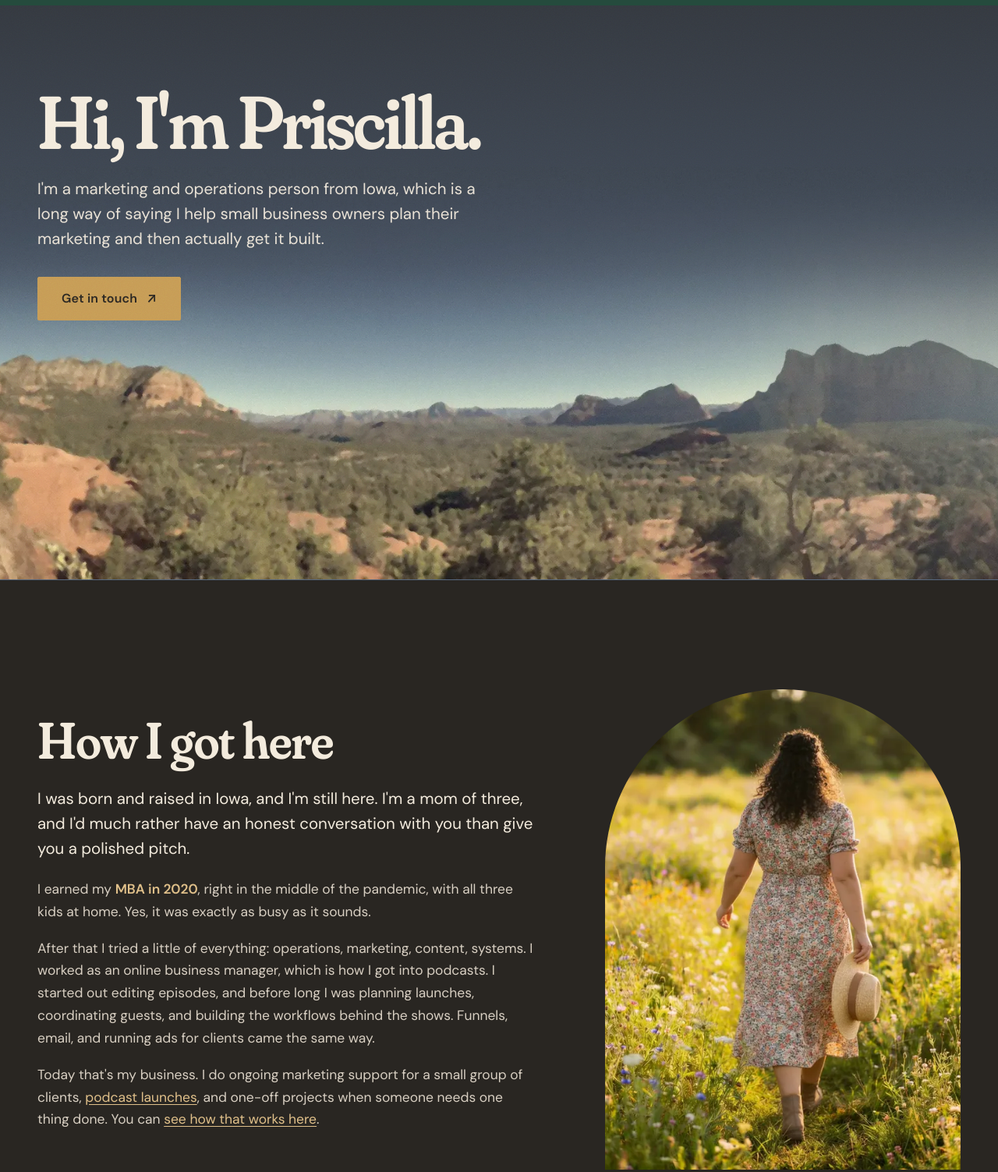
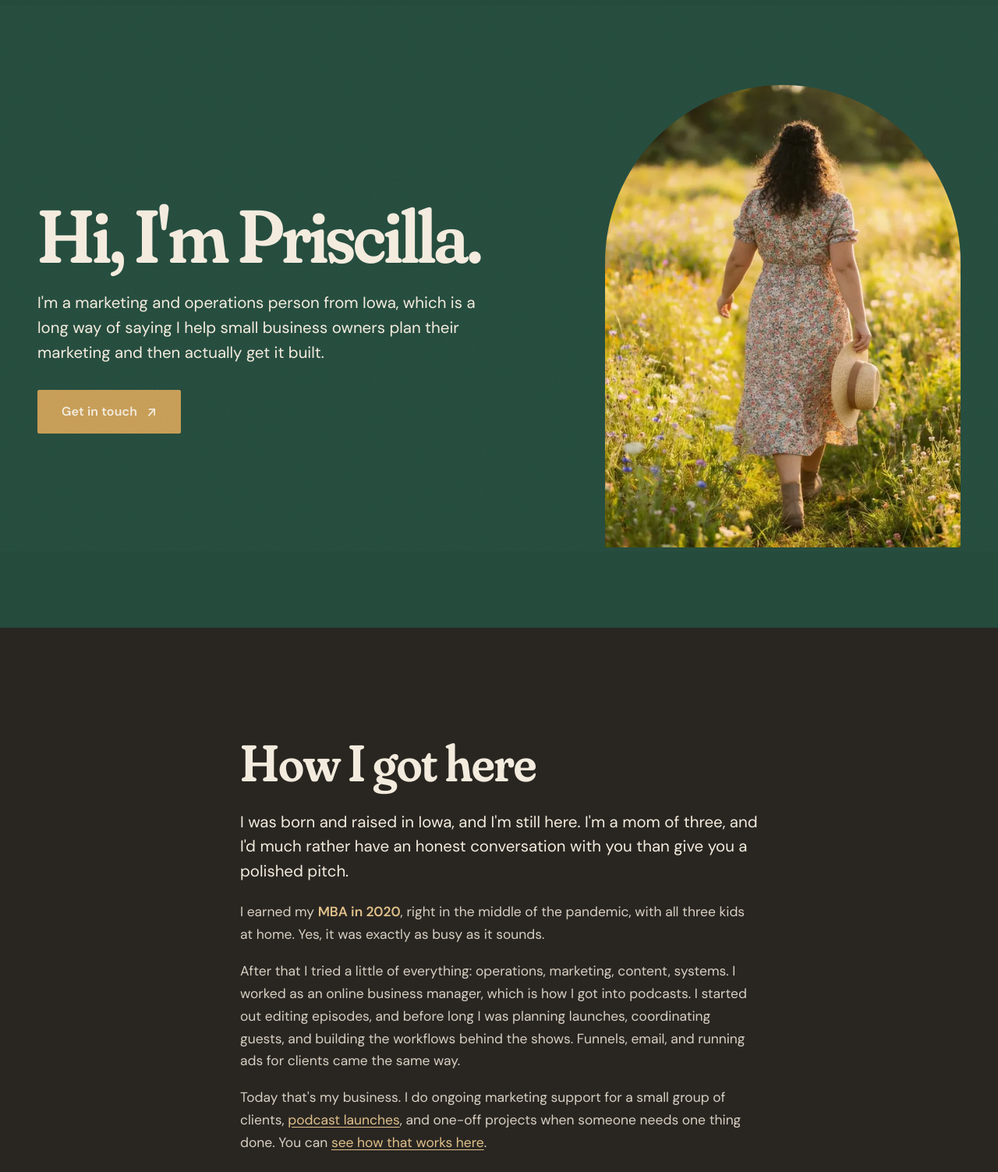
Before and after one commit to priscillazaehringer/website_V2, a plain HTML site: page about.html in a window 1280 px wide. Shown: the part 93-1596 px from the top of the page at 78% size. Drawn offline with Linux system fonts and the light colour scheme.

Commit message:
About: simpler page with solid colours, photo in the hero, pheasant feathers at the close
Solid forest hero with Priscilla's field photo; story section text only;
solid ink behind the Polaroids; mulberry closing with illustrated
pheasant tail feathers tucked behind the card. Remove the Sedona, river
painting and cork textures.

Co-Authored-By: Claude Opus 5.5 <noreply@anthropic.com>
Claude-Session: https://claude.ai/code/session_01KunrTqEVJKWjL3YnyNjTjS

```diff
--- a/about.html
+++ b/about.html
@@ -18,32 +18,21 @@
   <link rel="stylesheet" href="/assets/css/signal.css">
   <style>
     /* ================= About (on the shared Signal system) ================= */
-    /* hero: thrift-store painting */
-    .hero { position: relative; min-height: min(calc(100svh - var(--stack-h)), 820px); display: flex; align-items: flex-start;
-      padding-block: clamp(64px, 8vw, 120px) clamp(240px, 26vw, 380px); color: var(--paper); overflow: hidden;
-      background: #56677E url("/assets/img/about-sedona-2400.webp") 40% 100% / max(100%, 2100px) auto no-repeat; }
-    .hero::before { content: ""; position: absolute; inset: 0; pointer-events: none;
-      background: linear-gradient(180deg, rgba(31,28,25,0.62) 0%, rgba(31,28,25,0.35) 45%, rgba(31,28,25,0) 70%); }
-    .hero .wrap { position: relative; }
-    @media (max-width: 760px) { .hero { background-image: url("/assets/img/about-sedona-1200.webp"); background-position: 30% 100%;
-      background-size: 1250px auto; padding-bottom: 290px; } }
+    /* hero: solid forest, text + photo */
+    .hero { padding-block: clamp(64px, 8vw, 120px); }
+    .hero-grid { display: grid; grid-template-columns: minmax(0, 7fr) minmax(0, 5fr); gap: clamp(40px, 7vw, 112px); align-items: center; }
     .hero h1 { font-family: var(--serif); font-weight: 600; font-size: clamp(3rem, 1.2rem + 6vw, 6.8rem); line-height: 0.98; letter-spacing: -0.03em;
       font-variation-settings: 'SOFT' 100, 'WONK' 1, 'opsz' 144; }
-    .hero .lede { max-width: 40ch; margin: 24px 0 32px; color: rgba(243,235,221,0.94); }
-    .facts { margin: 0 0 30px; font-size: 0.98rem; color: #E0C08A; }
-    .facts span + span::before { content: "·"; margin: 0 0.6em; color: rgba(243,235,221,0.6); }
-    .hero-cta { display: flex; align-items: center; flex-wrap: wrap; gap: 14px 24px; }
-    .hero .hand { color: var(--paper); font-size: clamp(1.5rem, 1.3rem + 0.6vw, 1.9rem); rotate: -5deg; }
-    .credit { position: absolute; right: var(--gutter); bottom: 18px; margin: 0; font-size: 0.75rem; color: rgba(243,235,221,0.6); }
+    .hero .lede { max-width: 40ch; margin: 24px 0 32px; }
+    .hero-photo { margin: 0; }
+    .hero-photo img { width: 100%; aspect-ratio: 4 / 5.2; object-fit: cover; object-position: 50% 30%; border-radius: 999px 999px 0 0; }
+    @media (max-width: 860px) { .hero-grid { grid-template-columns: 1fr; } .hero-photo { max-width: 340px; } }
 
     /* story */
-    .story-grid { display: grid; grid-template-columns: minmax(0, 7fr) minmax(0, 5fr); gap: clamp(40px, 7vw, 104px); align-items: center; }
+    .story-wrap { max-width: 760px; }
     .story h2 { margin-bottom: 26px; }
-    .story-grid p:not(.lede) { color: var(--muted); }
+    .story-wrap p:not(.lede) { color: var(--muted); }
     .story .cred { color: var(--hi); font-weight: 600; }
-    .arch { margin: 0; }
-    .arch img { width: 100%; aspect-ratio: 4 / 5.4; object-fit: cover; object-position: 50% 30%; border-radius: 999px 999px 0 0; }
-    @media (max-width: 860px) { .story-grid { grid-template-columns: 1fr; } .arch { max-width: 360px; } }
 
     /* proof */
     .stats { display: grid; grid-template-columns: repeat(4, minmax(0, 1fr)); gap: 28px; list-style: none; margin: 0; padding: 0; }
@@ -71,7 +60,6 @@
     @media (max-width: 860px) { .beliefs { grid-template-columns: 1fr; gap: 40px; } }
 
     /* off the clock: a board of pinned Polaroids */
-    .offclock { background: var(--forest) url('/assets/img/cork-forest.webp') 0 0 / 520px auto; box-shadow: inset 0 0 0 10px #3A2A1C, inset 0 0 0 12px rgba(0,0,0,0.25); }
     .offclock-head { max-width: 760px; }
     .offclock-head h2 { margin-bottom: 24px; }
     .board { display: grid; grid-template-columns: repeat(4, minmax(0, 1fr)); gap: clamp(20px, 3vw, 40px); list-style: none;
@@ -84,11 +72,18 @@
     .board .polaroid figcaption { font-size: 1.25rem; }
     @media (max-width: 860px) { .board { grid-template-columns: 1fr 1fr; row-gap: 44px; } }
 
-    /* closing: cashmere */
-    .cash-close { padding-block: clamp(96px, 12vw, 168px); background: #742D47 url("/assets/img/cashmere-mulberry.webp") 0 0 / 900px auto; }
-    .cash-close .paper-card { box-shadow: 12px 12px 0 #3E1626, 0 40px 70px -30px rgba(0,0,0,0.6); border-color: #3E1626; }
-    .cash-close .paper-card h2 { max-width: 16ch; }
-    @media (max-width: 600px) { .cash-close .paper-card { box-shadow: 8px 8px 0 #3E1626; } }
+    /* closing: solid mulberry, pheasant feathers tucked behind the card */
+    .feather-close { background: var(--mulberry); padding-block: clamp(96px, 12vw, 168px); overflow: hidden; }
+    .feather-close .paper-card { position: relative; box-shadow: 12px 12px 0 #3E1626; border-color: #3E1626; }
+    .feather-close .paper-card h2 { max-width: 16ch; }
+    .feathers { position: absolute; right: -170px; bottom: -40px; width: 300px; height: 600px; z-index: -2; pointer-events: none; }
+    .feathers img { position: absolute; bottom: 0; height: 100%; width: auto; transform-origin: 50% 100%; }
+    .feathers img:first-child { left: 20px; rotate: 22deg; }
+    .feathers img:last-child { left: 60px; height: 80%; rotate: 44deg; }
+    .feather-close .paper-card { isolation: isolate; }
+    .feather-close .paper-card::before { content: ""; position: absolute; inset: 0; background: var(--paper); z-index: -1; }
+    @media (max-width: 760px) { .feathers { right: -60px; bottom: -30px; width: 170px; height: 340px; } .feathers img:first-child { left: 10px; } .feathers img:last-child { left: 34px; } }
+    @media (max-width: 600px) { .feather-close .paper-card { box-shadow: 8px 8px 0 #3E1626; } }
   </style>
 </head>
 <body>
@@ -130,20 +125,26 @@
   <main id="main" tabindex="-1">
 
   <!-- ===================== HERO ===================== -->
-  <section class="hero" id="top" aria-labelledby="hero-h">
-    <div class="wrap">
-      <h1 id="hero-h">Hi, I'm Priscilla.</h1>
-      <p class="lede">I'm a marketing and operations person from Iowa, which is a long way of saying I help small business
-        owners plan their marketing and then actually get it built.</p>
-      <div class="hero-cta">
+  <section class="hero dk bg-forest" id="top" aria-labelledby="hero-h">
+    <div class="wrap hero-grid">
+      <div class="hero-text">
+        <h1 id="hero-h">Hi, I'm Priscilla.</h1>
+        <p class="lede">I'm a marketing and operations person from Iowa, which is a long way of saying I help small business
+          owners plan their marketing and then actually get it built.</p>
         <button type="button" class="btn btn-gold" data-open-inquiry>Get in touch <span class="arr" aria-hidden="true">&#8599;</span></button>
       </div>
+      <figure class="hero-photo">
+        <img src="/assets/img/about-hero-alt-760.webp"
+             srcset="/assets/img/about-hero-alt-560.webp 560w, /assets/img/about-hero-alt-760.webp 760w, /assets/img/about-hero-alt.webp 1000w"
+             sizes="(max-width: 860px) 80vw, 36vw" width="760" height="1016" fetchpriority="high" decoding="async"
+             alt="Priscilla walking away through a wildflower field, holding a straw hat in the evening light">
+      </figure>
     </div>
   </section>
 
   <!-- ===================== STORY ===================== -->
   <section class="sec story dk bg-ink" id="story" aria-labelledby="story-h">
-    <div class="wrap story-grid">
+    <div class="wrap story-wrap">
       <div class="reveal">
         <h2 id="story-h">How I got here</h2>
         <p class="lede">I was born and raised in Iowa, and I'm still here. I'm a mom of three, and I'd much rather have an
@@ -158,12 +159,6 @@
           <a href="/podcast.html">podcast launches</a>, and one-off projects when someone needs one thing done. You can
           <a href="/support.html">see how that works here</a>.</p>
       </div>
-      <figure class="arch reveal">
-        <img src="/assets/img/about-hero-alt-760.webp"
-             srcset="/assets/img/about-hero-alt-560.webp 560w, /assets/img/about-hero-alt-760.webp 760w, /assets/img/about-hero-alt.webp 1000w"
-             sizes="(max-width: 860px) 360px, 34vw" width="760" height="1016" loading="lazy" decoding="async"
-             alt="Priscilla walking away through a wildflower field, holding a straw hat in the evening light">
-      </figure>
     </div>
   </section>
 
@@ -217,7 +212,7 @@
   </section>
 
   <!-- ===================== OFF THE CLOCK ===================== -->
-  <section class="sec offclock dk" id="offclock" aria-labelledby="off-h">
+  <section class="sec offclock dk bg-ink" id="offclock" aria-labelledby="off-h">
     <div class="wrap">
       <div class="offclock-head reveal">
         <h2 id="off-h">When I'm not working</h2>
@@ -245,9 +240,10 @@
   </section>
 
   <!-- ===================== CTA ===================== -->
-  <section class="cash-close" id="book" aria-labelledby="book-h">
+  <section class="feather-close" id="book" aria-labelledby="book-h">
     <div class="wrap">
       <div class="paper-card reveal">
+        <span class="feathers" aria-hidden="true"><img src="/assets/img/pheasant-feather.svg" alt=""><img src="/assets/img/pheasant-feather.svg" alt=""></span>
         <h2 id="book-h">If you've read this far, we should probably talk.</h2>
         <p>Tell me what you're working on. I'd love to hear about it. Fill out a short form, and I'll get back to you within
           two business days. If it looks like a fit, we'll set up a call.</p>
```
Also changed, not shown: assets/img/about-painting-1800.webp (deleted), assets/img/about-painting-900.webp (deleted), assets/img/about-sedona-1200.webp (deleted), assets/img/about-sedona-2400.webp (deleted), assets/img/cork-forest.webp (deleted), assets/img/pheasant-feather.svg (added).
